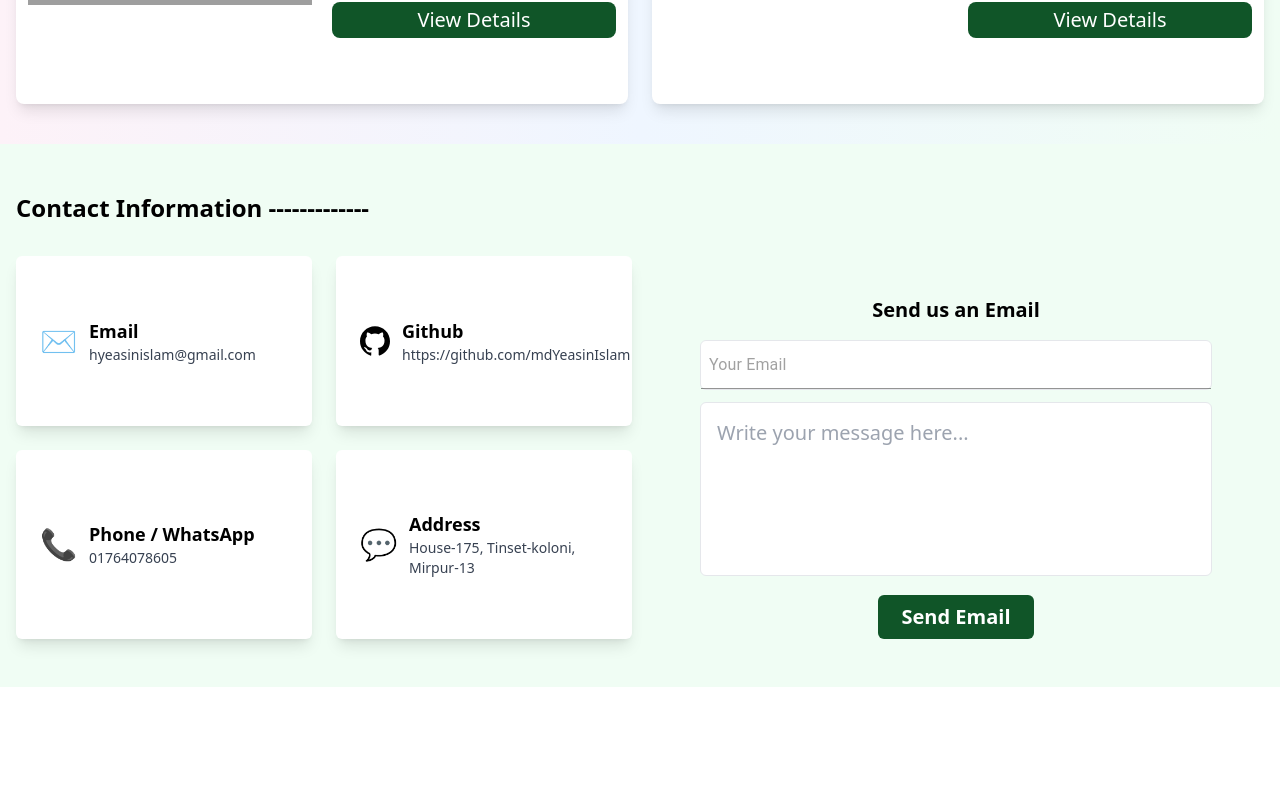
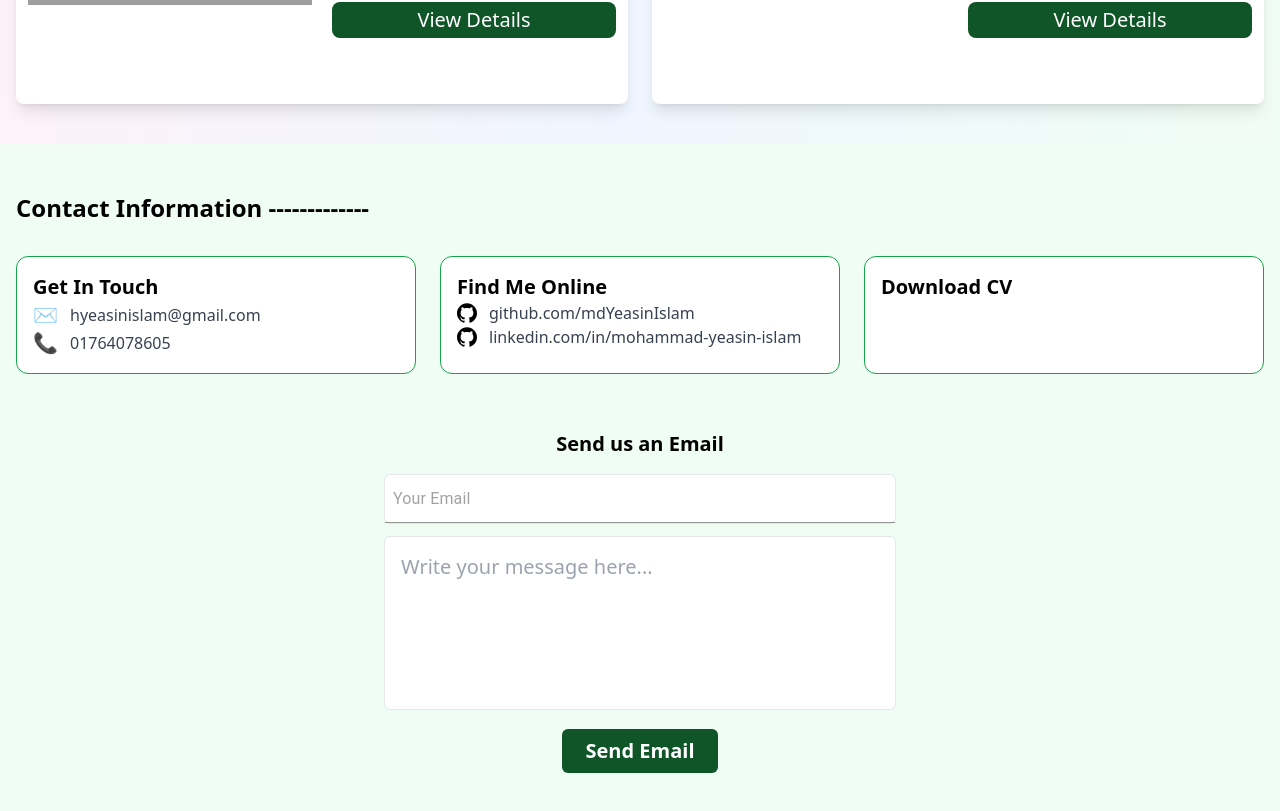
Before and after one commit to mdYeasinIslam/My_Portfolio, a Next.js app: page / in a window 1280 px wide. Shown: the part 3238-4049 px from the top of the page. Before the commit the page ends 3925 px from the top, so only its background shows below. Built offline with nearby package versions, Linux system fonts and the light colour scheme; grey boxes are pictures that could not be loaded.

Commit message:
add new design in contact section

```diff
--- a/src/components/ContactSection/Contact.tsx
+++ b/src/components/ContactSection/Contact.tsx
@@ -1,37 +1,65 @@
-'use client'
+"use client";
 import { FormEvent, useRef } from "react";
 import toast from "react-hot-toast";
 import emailjs from "@emailjs/browser";
 import { SiGithub } from "react-icons/si";
 import Link from "next/link";
 import { Input } from "@mui/material";
-
-const contactDetails = [
+import { title } from "framer-motion/client";
+interface ContactInfo {
+  title: string;
+  des?: string;
+  info?: {
+    title: string;
+    value: string;
+    icon: React.ReactNode | string;
+    link?: string;
+  }[];
+  icon?: React.ReactNode | string;
+}
+const contactDetails: ContactInfo[] = [
   {
-    type: "Email",
+    title: "Get In Touch",
+    des: "",
+    info: [
+      {
+        title: "Email",
         value: "hyeasinislam@gmail.com",
         link: "https://mail.google.com/mail/u/0/#inbox?compose=new",
         icon: "✉️",
       },
       {
-    type: "Github",
-    value: "https://github.com/mdYeasinIslam",
+        title: "Phone / WhatsApp",
+        value: "01764078605",
+        icon: "📞",
+      },
+    ],
+  },
+  {
+    title: "Find Me Online",
+    des: "",
+    info: [
+      {
+        title: "Github",
+        value: "github.com/mdYeasinIslam",
         link: "https://github.com/mdYeasinIslam",
         icon: <SiGithub className="text-black" />,
       },
       {
-    type: "Phone / WhatsApp",
-    value: "01764078605",
-    icon: "📞",
+        title: "LinkedIn",
+        value: "linkedin.com/in/mohammad-yeasin-islam",
+        link: "https://www.linkedin.com/in/mohammad-yeasin-islam",
+        icon: <SiGithub className="text-black" />,
+      },
+    ],
   },
   {
-    type: "Address",
-    value: "House-175, Tinset-koloni, Mirpur-13",
-    icon: "💬",
+    title: "Download CV",
+    des: "View my complete professional background and qualifications in PDF format.",
   },
 ];
 const Contact = () => {
-  const form = useRef<HTMLFormElement>(null)
+  const form = useRef<HTMLFormElement>(null);
 
   const handleEmail = (e: FormEvent<HTMLFormElement>) => {
     e.preventDefault();
@@ -42,11 +70,11 @@ const Contact = () => {
           "service_6jgxduc",
           "template_bevmnal",
           form.current,
-          "bWoaOSVfoucQDvqz0"
+          "bWoaOSVfoucQDvqz0",
         )
         .then((result) => {
           // console.log(result);
-          form.current?.reset()
+          form.current?.reset();
           toast.success("Message sent successfully!");
         })
         .catch((error) => {
@@ -66,23 +94,40 @@ const Contact = () => {
         <h2 className="text-2xl font-bold text-left mb-8">
           Contact Information -------------
         </h2>
-        <div className="lg:grid grid-cols-2  gap-4">
-          <div className="grid grid-cols-2 gap-6">
-            {contactDetails?.map((contact, index) => (
+        <div className="lg:grid grid-cols-1  gap-4">
+          <div className="grid grid-cols-3 gap-6">
+            {contactDetails?.map((contact, index) => {
+              return (
+                <div
+                  key={index}
+                  className="border border-green-600 rounded-xl bg-white  transition duration-300 p-4"
+                >
+                  <h1 className="font-semibold text-xl">{contact.title}</h1>
+                  <div>
+                    {contact.info &&
+                      contact?.info?.map((icon, index) => {
+                        return (
                           <Link
                             key={index}
-                href={contact.link ? contact?.link:'/' }
-                className=" flex items-center gap-3 bg-white  transition duration-300 max-sm:px-2 max-sm:py-1 md:p-6 rounded-md shadow-lg cursor-pointer hover:scale-105 hover:bg-gradient-to-r from-green-50 to-pink-50 break-words"
+                            href={icon.link ? icon?.link : "/"}
+                            className=" flex items-center gap-3 rounded-md cursor-pointer "
                             target="_blank"
                             rel="noopener noreferrer"
                           >
-                <div className="text-green-500 lg:text-3xl">{contact.icon}</div>
-                <div>
-                  <h3 className="text-lg font-semibold">{contact.type}</h3>
-                  <p className="text-sm text-gray-700 ">{contact.value}</p>
+                            <div className="text-green-500 lg:text-xl">
+                              {icon.icon}
                             </div>
+
+                            <p className="text-base text-gray-700 ">
+                              {icon.value}
+                            </p>
                           </Link>
-            ))}
+                        );
+                      })}
+                  </div>
+                </div>
+              );
+            })}
           </div>
 
           <div className="mt-10 text-center">
--- /dev/null
+++ b/src/components/ContactSection/ContactCopy.tsx
@@ -0,0 +1,125 @@
+'use client'
+import { FormEvent, useRef } from "react";
+import toast from "react-hot-toast";
+import emailjs from "@emailjs/browser";
+import { SiGithub } from "react-icons/si";
+import Link from "next/link";
+import { Input } from "@mui/material";
+
+const contactDetails = [
+  {
+    type: "Email",
+    value: "hyeasinislam@gmail.com",
+    link: "https://mail.google.com/mail/u/0/#inbox?compose=new",
+    icon: "✉️",
+  },
+  {
+    type: "Github",
+    value: "https://github.com/mdYeasinIslam",
+    link: "https://github.com/mdYeasinIslam",
+    icon: <SiGithub className="text-black" />,
+  },
+  {
+    type: "Phone / WhatsApp",
+    value: "01764078605",
+    icon: "📞",
+  },
+  {
+    type: "Address",
+    value: "House-175, Tinset-koloni, Mirpur-13",
+    icon: "💬",
+  },
+];
+const Contact = () => {
+  const form = useRef<HTMLFormElement>(null)
+
+  const handleEmail = (e: FormEvent<HTMLFormElement>) => {
+    e.preventDefault();
+    console.log("clicked");
+    if (form.current) {
+      emailjs
+        .sendForm(
+          "service_6jgxduc",
+          "template_bevmnal",
+          form.current,
+          "bWoaOSVfoucQDvqz0"
+        )
+        .then((result) => {
+          // console.log(result);
+          form.current?.reset()
+          toast.success("Message sent successfully!");
+        })
+        .catch((error) => {
+          toast.error("Failed to send message!");
+          console.log(error);
+        });
+    } else {
+      toast.error("Form reference is not available");
+    }
+  };
+  return (
+    <section
+      id="Contact"
+      className="  py-12 px-6 md:px-0 bg-green-50  text-black"
+    >
+      <div className="container mx-auto">
+        <h2 className="text-2xl font-bold text-left mb-8">
+          Contact Information -------------
+        </h2>
+        <div className="lg:grid grid-cols-2  gap-4">
+          <div className="grid grid-cols-2 gap-6">
+            {contactDetails?.map((contact, index) => (
+              <Link
+                key={index}
+                href={contact.link ? contact?.link:'/' }
+                className=" flex items-center gap-3 bg-white  transition duration-300 max-sm:px-2 max-sm:py-1 md:p-6 rounded-md shadow-lg cursor-pointer hover:scale-105 hover:bg-gradient-to-r from-green-50 to-pink-50 break-words"
+                target="_blank"
+                rel="noopener noreferrer"
+              >
+                <div className="text-green-500 lg:text-3xl">{contact.icon}</div>
+                <div>
+                  <h3 className="text-lg font-semibold">{contact.type}</h3>
+                  <p className="text-sm text-gray-700 ">{contact.value}</p>
+                </div>
+              </Link>
+            ))}
+          </div>
+
+          <div className="mt-10 text-center">
+            <h3 className="text-xl font-semibold mb-4">Send us an Email</h3>
+            <form
+              onSubmit={handleEmail}
+              ref={form}
+              // action="https://formsubmit.co/hyeasinislam@gmail.com"
+              // method="POST"
+              className="max-w-lg mx-auto space-y-3"
+            >
+              <Input
+                type="email"
+                name="email"
+                placeholder="Your Email"
+                className="w-full p-2 rounded-md border bg-white"
+                required
+              />
+              <textarea
+                rows={5}
+                name="message"
+                placeholder="Write your message here..."
+                className="w-full bg-white text-black p-4 rounded-md mb-4 resize-none focus:ring-green-700 border"
+                required
+              ></textarea>
+              <button
+                type="submit"
+                className="bg-[var(--primary-color-800)] text-white font-semibold px-6 py-2 rounded-md hover:bg-[var(--primary-color-800)] transition"
+              >
+                Send Email
+              </button>
+            </form>
+          </div>
+        </div>
+      </div>
+    </section>
+  );
+};
+
+export default Contact;
--- a/src/components/Home/Banner/HeroBanner.tsx
+++ b/src/components/Home/Banner/HeroBanner.tsx
@@ -2,16 +2,15 @@
 
 import {
   ArrowRight,
-  Plus,
-  Twitter,
+  Plus
 } from "lucide-react";
 import Image from "next/image";
-import { useState, useEffect } from "react";
+import { useEffect, useState } from "react";
 import { FaFacebook, FaGithub, FaLinkedin, FaXTwitter } from "react-icons/fa6";
 
 export default function HeroBanner() {
   const [currentRole, setCurrentRole] = useState(0);
-  const roles = ["Frontend Developer", "React.js Developer", "Next.js Developer"];
+  const roles = ["Frontend Developer", "React Developer", "Next js Developer"];
 
   useEffect(() => {
     const interval = setInterval(() => {
```
Lines whose indentation alone changed are shown as unchanged.
